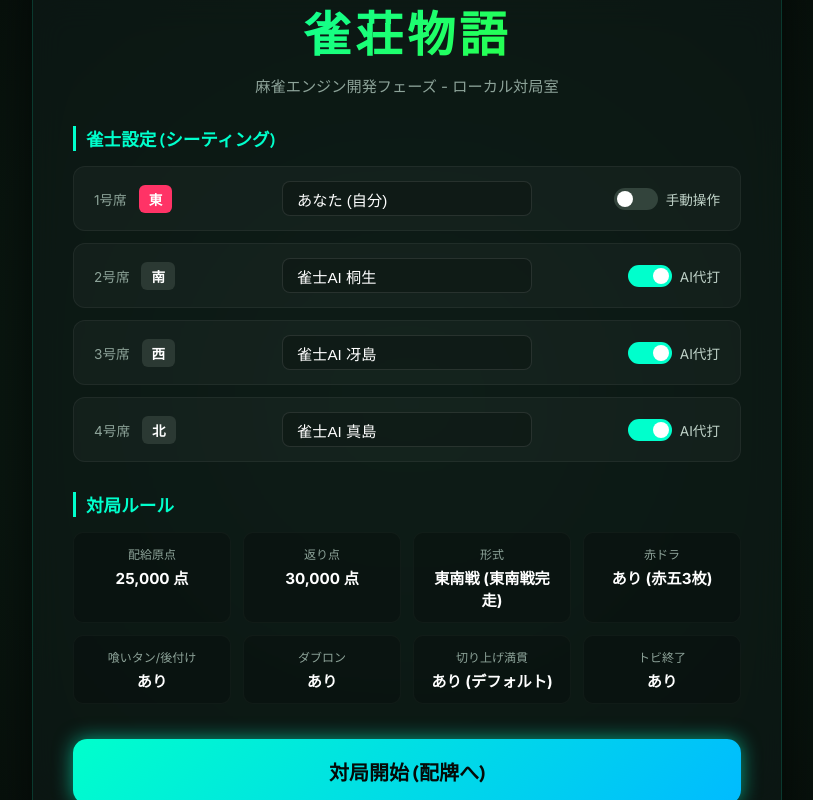
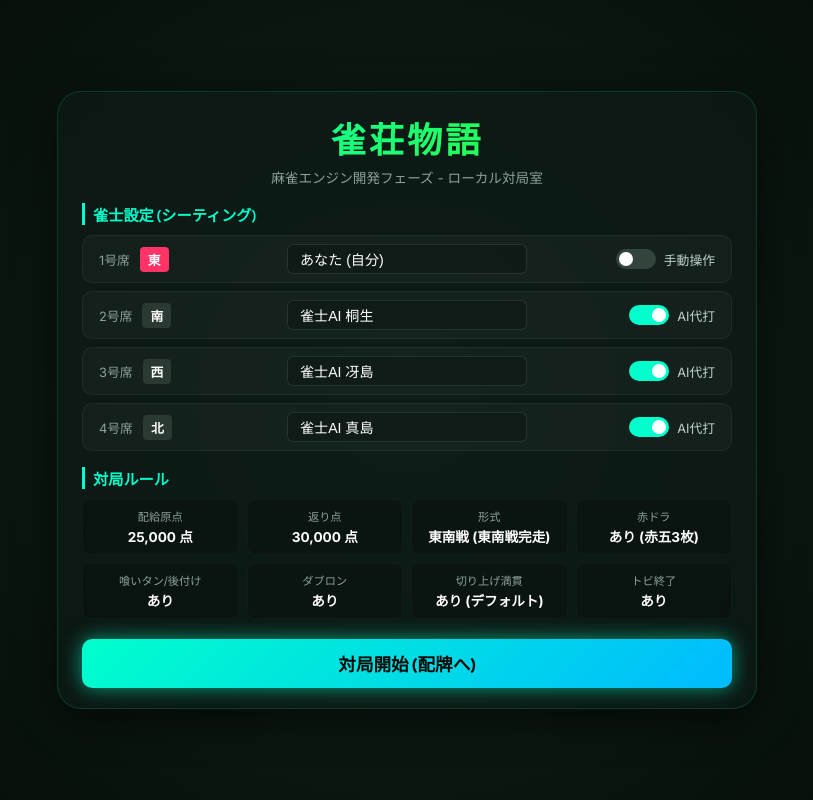
Before and after one commit to yoshihirohakuno/janso-story, a React (Vite) app: page / in a window 1280 px wide. Shown: the whole page, without its empty margins (233-1046 px from the left). Built offline with nearby package versions, Linux system fonts and the light colour scheme.

Commit message:
UI: compact lobby setup page to avoid vertical scrolling

```diff
--- a/src/ui/index.css
+++ b/src/ui/index.css
@@ -82,13 +82,13 @@ h1, h2, h3, h4 {
   height: 100vh;
   background: radial-gradient(circle at center, #0e2218 0%, #050a07 100%);
   overflow-y: auto;
-  padding: 20px;
+  padding: 16px;
 }
 
 .lobby-box {
   width: 100%;
-  max-width: 750px;
-  padding: 40px;
+  max-width: 700px;
+  padding: 20px 24px;
   border-radius: 24px;
   border: 1px solid rgba(0, 255, 200, 0.15);
   box-shadow: 0 10px 40px rgba(0,0,0,0.6);
@@ -96,46 +96,46 @@ h1, h2, h3, h4 {
 
 .lobby-header {
   text-align: center;
-  margin-bottom: 30px;
+  margin-bottom: 16px;
 }
 
 .lobby-header h1 {
-  font-size: 3rem;
-  letter-spacing: 4px;
+  font-size: 2.2rem;
+  letter-spacing: 3px;
   background: linear-gradient(135deg, #00ffcc 0%, #39ff14 100%);
   -webkit-background-clip: text;
   -webkit-text-fill-color: transparent;
-  margin-bottom: 8px;
+  margin-bottom: 4px;
 }
 
 .subtitle {
+  font-size: 0.85rem;
+  color: #8da399;
+}
+
+.setup-section h3, .match-rules-summary h3 {
   font-size: 0.95rem;
-  color: #8da399;
-}
-
-.setup-section h3, .match-rules-summary h3 {
-  font-size: 1.1rem;
-  margin-bottom: 15px;
+  margin-bottom: 10px;
   color: var(--accent-cyan);
   border-left: 3px solid var(--accent-cyan);
-  padding-left: 10px;
+  padding-left: 8px;
 }
 
 .seating-setup-grid {
   display: grid;
   grid-template-columns: 1fr;
-  gap: 12px;
-  margin-bottom: 30px;
+  gap: 8px;
+  margin-bottom: 16px;
 }
 
 .seat-setup-row {
   display: flex;
   align-items: center;
   justify-content: space-between;
-  padding: 14px 20px;
+  padding: 8px 16px;
   background: rgba(255, 255, 255, 0.03);
   border: 1px solid rgba(255, 255, 255, 0.05);
-  border-radius: 12px;
+  border-radius: 10px;
   transition: all 0.3s ease;
 }
 
@@ -147,23 +147,23 @@ h1, h2, h3, h4 {
 .seat-meta {
   display: flex;
   align-items: center;
-  gap: 12px;
-  width: 130px;
+  gap: 10px;
+  width: 120px;
 }
 
 .seat-index-label {
-  font-size: 0.85rem;
+  font-size: 0.8rem;
   color: #8da399;
 }
 
 .default-wind-badge {
   display: inline-block;
-  padding: 4px 10px;
-  border-radius: 6px;
+  padding: 3px 8px;
+  border-radius: 4px;
   background: #2b3933;
   color: #fff;
   font-weight: 700;
-  font-size: 0.85rem;
+  font-size: 0.8rem;
 }
 
 .default-wind-badge.ton {
@@ -172,28 +172,28 @@ h1, h2, h3, h4 {
 
 .name-input {
   flex-grow: 1;
-  max-width: 250px;
-  padding: 8px 14px;
-  border-radius: 8px;
+  max-width: 240px;
+  padding: 6px 12px;
+  border-radius: 6px;
   border: 1px solid rgba(255, 255, 255, 0.1);
   background: rgba(0, 0, 0, 0.2);
   color: #fff;
-  font-size: 0.95rem;
+  font-size: 0.88rem;
   transition: all 0.3s ease;
 }
 
 .name-input:focus {
   border-color: var(--accent-cyan);
   outline: none;
-  box-shadow: 0 0 8px var(--border-focus);
+  box-shadow: 0 0 6px var(--border-focus);
 }
 
 /* Toggle Switch Styling */
 .toggle-switch {
   position: relative;
   display: inline-block;
-  width: 44px;
-  height: 22px;
+  width: 40px;
+  height: 20px;
 }
 
 .toggle-switch input {
@@ -217,8 +217,8 @@ h1, h2, h3, h4 {
 .slider:before {
   position: absolute;
   content: "";
-  height: 16px;
-  width: 16px;
+  height: 14px;
+  width: 14px;
   left: 3px;
   bottom: 3px;
   background-color: white;
@@ -231,62 +231,62 @@ input:checked + .slider {
 }
 
 input:checked + .slider:before {
-  transform: translateX(22px);
+  transform: translateX(20px);
 }
 
 .control-toggle {
   display: flex;
   align-items: center;
   gap: 8px;
-  width: 130px;
+  width: 120px;
   justify-content: flex-end;
 }
 
 .toggle-label {
-  font-size: 0.85rem;
+  font-size: 0.8rem;
   color: #c0d3c9;
 }
 
 .match-rules-summary {
-  margin-bottom: 35px;
+  margin-bottom: 20px;
 }
 
 .rules-grid {
   display: grid;
   grid-template-columns: repeat(4, 1fr);
-  gap: 12px;
+  gap: 8px;
 }
 
 .rule-item {
   background: rgba(0, 0, 0, 0.2);
   border: 1px solid rgba(255, 255, 255, 0.03);
+  padding: 8px;
+  border-radius: 8px;
+  text-align: center;
+  display: flex;
+  flex-direction: column;
+  gap: 2px;
+}
+
+.rule-item span {
+  font-size: 0.7rem;
+  color: #8da399;
+}
+
+.rule-item strong {
+  font-size: 0.85rem;
+  color: #fff;
+}
+
+.start-match-btn {
+  width: 100%;
   padding: 12px;
   border-radius: 10px;
-  text-align: center;
-  display: flex;
-  flex-direction: column;
-  gap: 4px;
-}
-
-.rule-item span {
-  font-size: 0.75rem;
-  color: #8da399;
-}
-
-.rule-item strong {
-  font-size: 0.95rem;
-  color: #fff;
-}
-
-.start-match-btn {
-  width: 100%;
-  padding: 18px;
-  border-radius: 14px;
   border: none;
   background: linear-gradient(135deg, #00ffcc 0%, #00bbff 100%);
   color: #050a07;
   font-family: var(--font-display);
-  font-size: 1.25rem;
+  font-size: 1.1rem;
   font-weight: 700;
   cursor: pointer;
   transition: transform 0.2s ease, box-shadow 0.2s ease;
```
